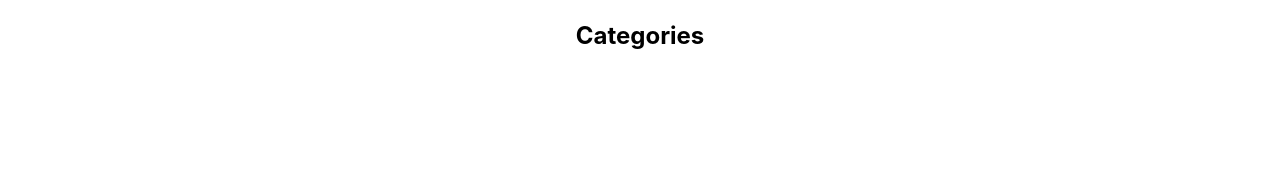
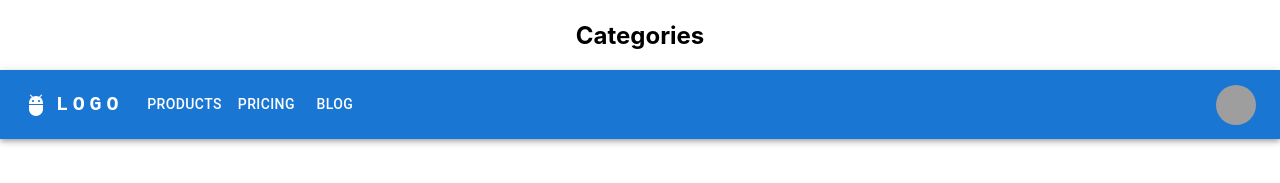
Before and after one commit to LilOTechGod/E-commerce-appeal-clothing-store, a React (Create React App) app in the folder arcadia-appeal-clothing-store/: page / in a window 1280 px wide. Shown: the part 203-386 px from the top of the page. Built offline with nearby package versions, Linux system fonts and the light colour scheme; grey boxes are pictures that could not be loaded.

Commit message:
working on getting the source code from material.ui.com docs to render the working components

```diff
--- a/arcadia-appeal-clothing-store/src/App.js
+++ b/arcadia-appeal-clothing-store/src/App.js
@@ -2,12 +2,14 @@
 import './App.css';
 import LaunchPage from './components/launchPage/launchPage';
 import LogIn from './components/logIn/logIn';
+import Appbar from './components/Appbar/app';
 
 function App() {
   return (
     <div>
       <LaunchPage />
       <LogIn />
+      <Appbar />
     </div>
   );
 }
--- /dev/null
+++ b/arcadia-appeal-clothing-store/src/components/Appbar/app.js
@@ -0,0 +1,162 @@
+import * as React from 'react';
+import AppBar from '@mui/material/AppBar';
+import Box from '@mui/material/Box';
+import Toolbar from '@mui/material/Toolbar';
+import IconButton from '@mui/material/IconButton';
+import Typography from '@mui/material/Typography';
+import Menu from '@mui/material/Menu';
+import MenuIcon from '@mui/icons-material/Menu';
+import Container from '@mui/material/Container';
+import Avatar from '@mui/material/Avatar';
+import Button from '@mui/material/Button';
+import Tooltip from '@mui/material/Tooltip';
+import MenuItem from '@mui/material/MenuItem';
+import AdbIcon from '@mui/icons-material/Adb';
+
+const pages = ['Products', 'Pricing', 'Blog'];
+const settings = ['Profile', 'Account', 'Dashboard', 'Logout'];
+
+function ResponsiveAppBar() {
+  const [anchorElNav, setAnchorElNav] = React.useState(null);
+  const [anchorElUser, setAnchorElUser] = React.useState(null);
+
+  const handleOpenNavMenu = (event) => {
+    setAnchorElNav(event.currentTarget);
+  };
+  const handleOpenUserMenu = (event) => {
+    setAnchorElUser(event.currentTarget);
+  };
+
+  const handleCloseNavMenu = () => {
+    setAnchorElNav(null);
+  };
+
+  const handleCloseUserMenu = () => {
+    setAnchorElUser(null);
+  };
+
+  return (
+    <AppBar position="static">
+      <Container maxWidth="xl">
+        <Toolbar disableGutters>
+          <AdbIcon sx={{ display: { xs: 'none', md: 'flex' }, mr: 1 }} />
+          <Typography
+            variant="h6"
+            noWrap
+            component="a"
+            href="/"
+            sx={{
+              mr: 2,
+              display: { xs: 'none', md: 'flex' },
+              fontFamily: 'monospace',
+              fontWeight: 700,
+              letterSpacing: '.3rem',
+              color: 'inherit',
+              textDecoration: 'none',
+            }}
+          >
+            LOGO
+          </Typography>
+
+          <Box sx={{ flexGrow: 1, display: { xs: 'flex', md: 'none' } }}>
+            <IconButton
+              size="large"
+              aria-label="account of current user"
+              aria-controls="menu-appbar"
+              aria-haspopup="true"
+              onClick={handleOpenNavMenu}
+              color="inherit"
+            >
+              <MenuIcon />
+            </IconButton>
+            <Menu
+              id="menu-appbar"
+              anchorEl={anchorElNav}
+              anchorOrigin={{
+                vertical: 'bottom',
+                horizontal: 'left',
+              }}
+              keepMounted
+              transformOrigin={{
+                vertical: 'top',
+                horizontal: 'left',
+              }}
+              open={Boolean(anchorElNav)}
+              onClose={handleCloseNavMenu}
+              sx={{
+                display: { xs: 'block', md: 'none' },
+              }}
+            >
+              {pages.map((page) => (
+                <MenuItem key={page} onClick={handleCloseNavMenu}>
+                  <Typography textAlign="center">{page}</Typography>
+                </MenuItem>
+              ))}
+            </Menu>
+          </Box>
+          <AdbIcon sx={{ display: { xs: 'flex', md: 'none' }, mr: 1 }} />
+          <Typography
+            variant="h5"
+            noWrap
+            component="a"
+            href=""
+            sx={{
+              mr: 2,
+              display: { xs: 'flex', md: 'none' },
+              flexGrow: 1,
+              fontFamily: 'monospace',
+              fontWeight: 700,
+              letterSpacing: '.3rem',
+              color: 'inherit',
+              textDecoration: 'none',
+            }}
+          >
+            LOGO
+          </Typography>
+          <Box sx={{ flexGrow: 1, display: { xs: 'none', md: 'flex' } }}>
+            {pages.map((page) => (
+              <Button
+                key={page}
+                onClick={handleCloseNavMenu}
+                sx={{ my: 2, color: 'white', display: 'block' }}
+              >
+                {page}
+              </Button>
+            ))}
+          </Box>
+
+          <Box sx={{ flexGrow: 0 }}>
+            <Tooltip title="Open settings">
+              <IconButton onClick={handleOpenUserMenu} sx={{ p: 0 }}>
+                <Avatar alt="Remy Sharp" src="/static/images/avatar/2.jpg" />
+              </IconButton>
+            </Tooltip>
+            <Menu
+              sx={{ mt: '45px' }}
+              id="menu-appbar"
+              anchorEl={anchorElUser}
+              anchorOrigin={{
+                vertical: 'top',
+                horizontal: 'right',
+              }}
+              keepMounted
+              transformOrigin={{
+                vertical: 'top',
+                horizontal: 'right',
+              }}
+              open={Boolean(anchorElUser)}
+              onClose={handleCloseUserMenu}
+            >
+              {settings.map((setting) => (
+                <MenuItem key={setting} onClick={handleCloseUserMenu}>
+                  <Typography textAlign="center">{setting}</Typography>
+                </MenuItem>
+              ))}
+            </Menu>
+          </Box>
+        </Toolbar>
+      </Container>
+    </AppBar>
+  );
+}
+export default ResponsiveAppBar;
```
